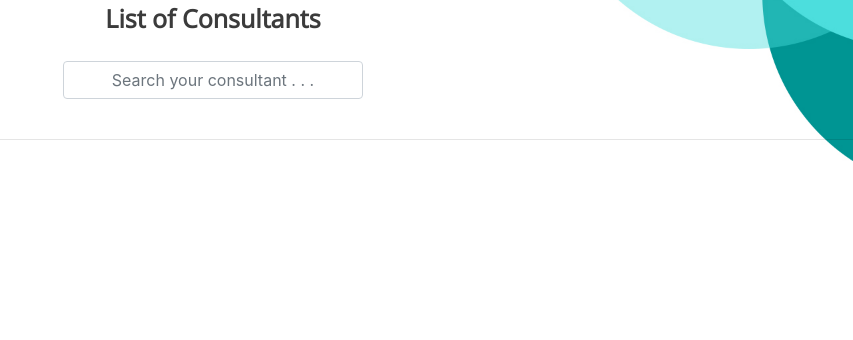
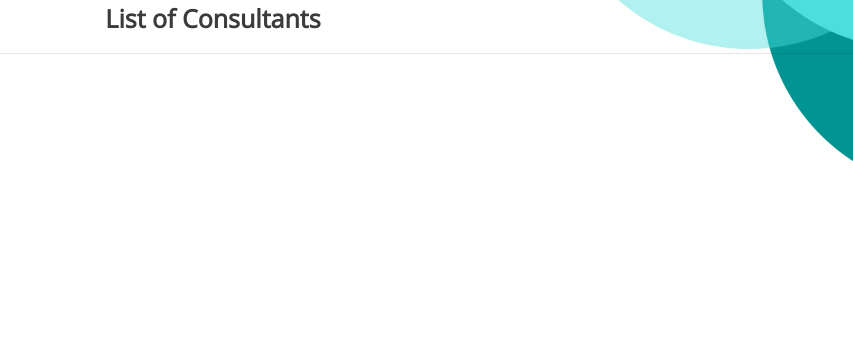
Before and after one commit to faizaaulia/mentalq, a CodeIgniter app: page /mentalq/index.php/patient/Consultant in a window 1280 px wide. Shown: the part 111-451 px from the top of the page, without its empty margins (427-1280 px from the left). Run offline with CodeIgniter, Linux system fonts and the light colour scheme; the visitor is signed in with stand-in values (Sample User, id 1); data that the repository does not hold is empty; some libraries are stand-ins or nearby versions.

Commit message:
Menghapus search dari view consultants
Ane tidak bisa, susah bos

```diff
--- a/application/views/Consultant.php
+++ b/application/views/Consultant.php
@@ -50,10 +50,6 @@
 	</nav>
 
 	<div class="listconsultant">List of Consultants</div>
-        <!-- Search form -->
-        <br>
-        <input class="form-control active-cyan-4" type="text" placeholder="Search your consultant . . ." aria-label="Search" style="width:300px; margin: auto; text-align: center;">
-        <br>
         <hr>
      <div class="container mt-4">
             <?php foreach ($consultants as $consultant): ?>
```
